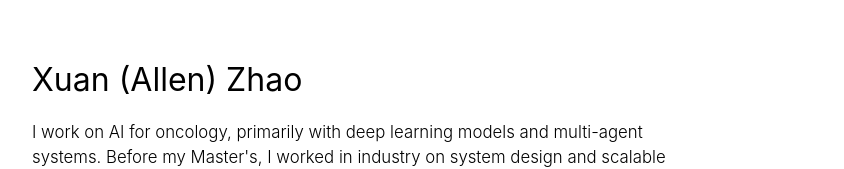
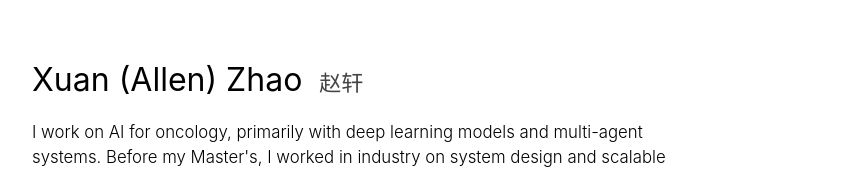
Before and after one commit to allenxzhao/allenxzhao.github.io, a plain HTML site: page index.html in a window 1280 px wide. Shown: the top 169 px of the page, without its empty margins (210-1054 px from the left). Drawn offline with Linux system fonts and the light colour scheme.

Commit message:
Add Chinese name to heading
Co-Authored-By: Claude Fable 5.2 <noreply@anthropic.com>

```diff
--- a/index.html
+++ b/index.html
@@ -23,6 +23,7 @@
     b { font-weight: 600; }
 
     h1 { margin: 0 0 1rem; font-size: 2rem; font-weight: 400; }
+    h1 .zh { margin-left: .5rem; font-size: 1.375rem; color: var(--muted); white-space: nowrap; }
     .bio p { margin: 0 0 1rem; max-width: 40rem; }
     .links { display: flex; flex-wrap: wrap; gap: .25rem 1.25rem; }
 
@@ -51,7 +52,7 @@
   <div class="container">
 
     <header class="bio">
-      <h1>Xuan (Allen) Zhao</h1>
+      <h1>Xuan (Allen) Zhao <span class="zh" lang="zh-Hans">赵轩</span></h1>
       <p>
         I work on AI for oncology, primarily with deep learning models and
         multi-agent systems. Before my Master's, I worked in industry on system
```
